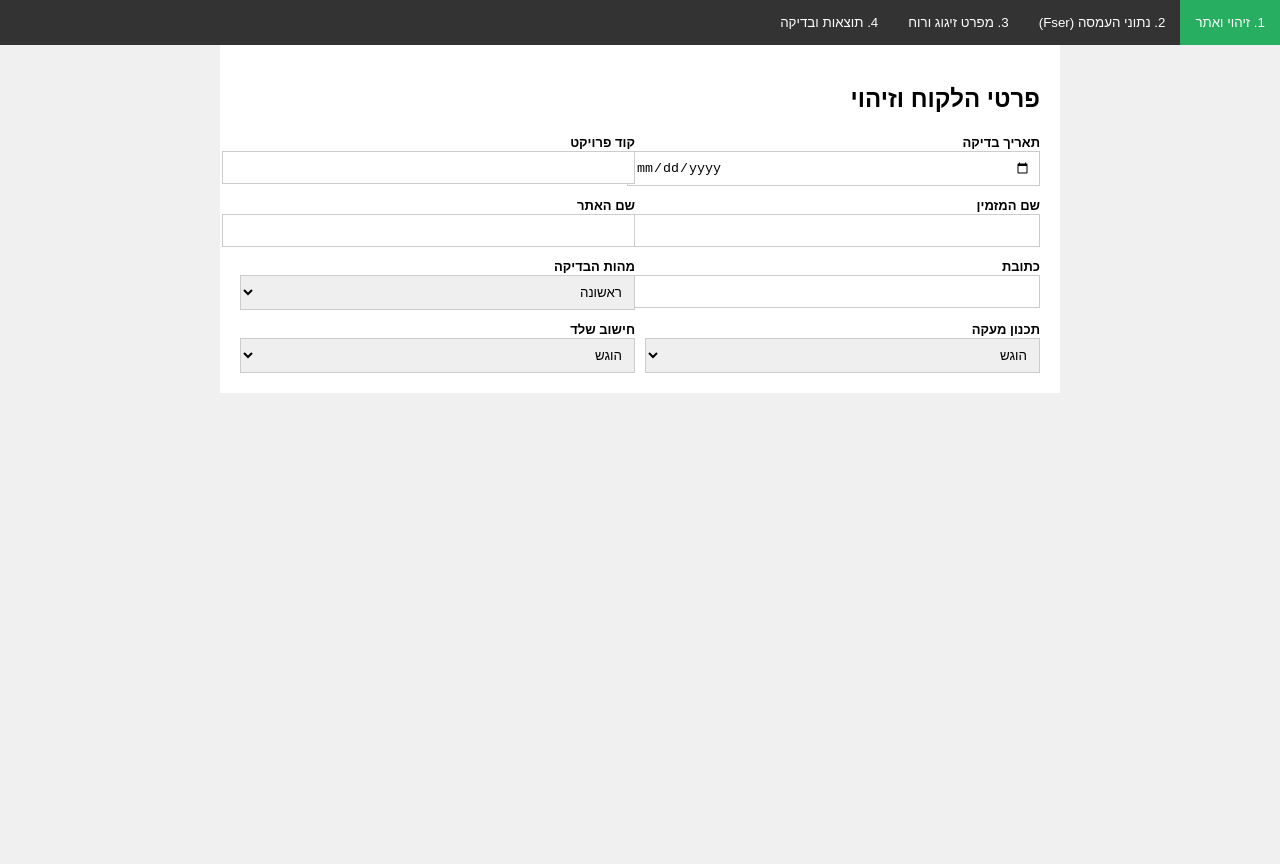
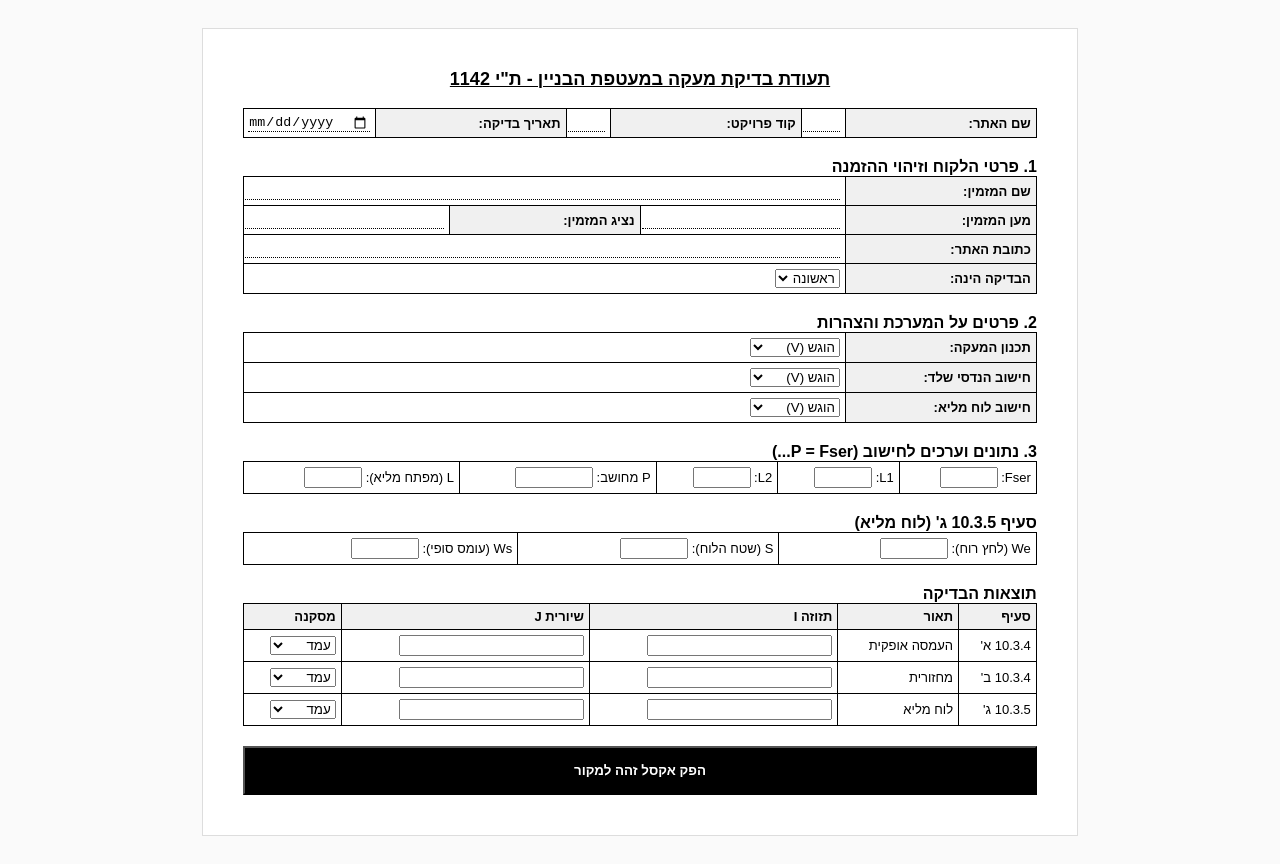
Before and after one commit to amiraharonsystem-cloud/railing-calculator., a website: page public/index.html in a window 1280 px wide. Before the commit the page ends 800 px from the top, so only its background shows below. Drawn offline with Linux system fonts and the light colour scheme.

Commit message:
Update index.html

```diff
--- a/public/index.html
+++ b/public/index.html
@@ -2,95 +2,93 @@
 <html lang="he" dir="rtl">
 <head>
     <meta charset="UTF-8">
-    <title>דו"ח 1142 סופי</title>
     <style>
-        body { font-family: sans-serif; direction: rtl; background: #f0f0f0; margin: 0; }
-        .tab-nav { background: #333; display: flex; overflow-x: auto; }
-        .tab-nav button { color: white; padding: 15px; border: none; background: none; cursor: pointer; }
-        .tab-nav button.active { background: #27ae60; }
-        .page { display: none; padding: 20px; max-width: 800px; margin: auto; background: white; }
-        .page.active { display: block; }
-        .grid { display: grid; grid-template-columns: 1fr 1fr; gap: 10px; }
-        label { font-weight: bold; font-size: 13px; }
-        input, select { width: 100%; padding: 8px; border: 1px solid #ccc; }
-        .btn-save { background: #27ae60; color: white; width: 100%; padding: 20px; margin-top: 20px; border: none; font-size: 18px; }
+        body { font-family: "Arial", sans-serif; background: #fafafa; direction: rtl; padding: 20px; }
+        .doc-page { background: white; width: 210mm; margin: auto; padding: 40px; border: 1px solid #ddd; }
+        .table-section { width: 100%; border-collapse: collapse; margin-bottom: 20px; }
+        .table-section td { border: 1px solid #000; padding: 5px; font-size: 13px; }
+        .header-title { text-align: center; font-weight: bold; font-size: 18px; text-decoration: underline; }
+        .input-inline { border: none; border-bottom: 1px dotted #000; width: 100%; outline: none; }
+        .bg-gray { background: #f0f0f0; font-weight: bold; width: 180px; }
+        .btn-submit { background: #000; color: #fff; padding: 15px; width: 100%; cursor: pointer; font-weight: bold; }
     </style>
 </head>
 <body>
 
-<div class="tab-nav">
-    <button class="active" onclick="show(0)">1. זיהוי ואתר</button>
-    <button onclick="show(1)">2. נתוני העמסה (Fser)</button>
-    <button onclick="show(2)">3. מפרט זיגוג ורוח</button>
-    <button onclick="show(3)">4. תוצאות ובדיקה</button>
-</div>
+<div class="doc-page">
+    <div class="header-title">תעודת בדיקת מעקה במעטפת הבניין - ת"י 1142</div>
+    <br>
 
-<div class="page active" id="p0">
-    <h2>פרטי הלקוח וזיהוי</h2>
-    <div class="grid">
-        <div><label>תאריך בדיקה</label><input type="date" id="testDate"></div>
-        <div><label>קוד פרויקט</label><input type="text" id="projectId"></div>
-        <div><label>שם המזמין</label><input type="text" id="clientName"></div>
-        <div><label>שם האתר</label><input type="text" id="siteName"></div>
-        <div><label>כתובת</label><input type="text" id="siteAddress"></div>
-        <div><label>מהות הבדיקה</label><select id="testType"><option>ראשונה</option><option>חוזרת</option></select></div>
-        <div><label>תכנון מעקה</label><select id="planStatus"><option>הוגש</option><option>לא הוגש</option></select></div>
-        <div><label>חישוב שלד</label><select id="engStatus"><option>הוגש</option><option>לא הוגש</option></select></div>
-    </div>
-</div>
+    <table class="table-section">
+        <tr>
+            <td class="bg-gray">שם האתר:</td><td><input id="siteName" class="input-inline"></td>
+            <td class="bg-gray">קוד פרויקט:</td><td><input id="projectId" class="input-inline"></td>
+            <td class="bg-gray">תאריך בדיקה:</td><td><input type="date" id="testDate" class="input-inline"></td>
+        </tr>
+    </table>
 
-<div class="page" id="p1">
-    <h2>נתונים וערכים לחישוב</h2>
-    <div class="grid">
-        <div><label>Fser (ק"נ/מ')</label><input type="text" id="Fser"></div>
-        <div><label>L1 (מ')</label><input type="text" id="L1"></div>
-        <div><label>L2 (מ')</label><input type="text" id="L2"></div>
-        <div><label>L מפתח לוח מילוי (מ')</label><input type="text" id="L_fill"></div>
-    </div>
-</div>
+    <div style="font-weight: bold;">1. פרטי הלקוח וזיהוי ההזמנה</div>
+    <table class="table-section">
+        <tr><td class="bg-gray">שם המזמין:</td><td colspan="3"><input id="clientName" class="input-inline"></td></tr>
+        <tr>
+            <td class="bg-gray">מען המזמין:</td><td><input id="clientAddress" class="input-inline"></td>
+            <td class="bg-gray">נציג המזמין:</td><td><input id="presenterName" class="input-inline"></td>
+        </tr>
+        <tr><td class="bg-gray">כתובת האתר:</td><td colspan="3"><input id="siteAddress" class="input-inline"></td></tr>
+        <tr><td class="bg-gray">הבדיקה הינה:</td><td colspan="3"><select id="testType"><option>ראשונה</option><option>חוזרת</option></select></td></tr>
+    </table>
 
-<div class="page" id="p2">
-    <h2>מפרט זיגוג וחישובי רוח</h2>
-    <div class="grid">
-        <div><label>עובי שמשה (מ"מ)</label><input type="text" id="glassThick"></div>
-        <div><label>סימון יצרן</label><select id="glassMark"><option>קיים</option><option>לא קיים</option></select></div>
-        <div><label>סוג שמשה</label><input type="text" id="glassType"></div>
-        <div><label>חפיפה למסגרת (מ"מ)</label><input type="text" id="overlap"></div>
-        <div><label>We - לחץ רוח (נ'/מ"ר)</label><input type="text" id="we_val"></div>
-        <div><label>S - שטח הלוח (מ"ר)</label><input type="text" id="S_area"></div>
-    </div>
-</div>
+    <div style="font-weight: bold;">2. פרטים על המערכת והצהרות</div>
+    <table class="table-section">
+        <tr><td class="bg-gray">תכנון המעקה:</td><td><select id="planOk"><option>הוגש (V)</option><option>לא הוגש (X)</option></select></td></tr>
+        <tr><td class="bg-gray">חישוב הנדסי שלד:</td><td><select id="engOk"><option>הוגש (V)</option><option>לא הוגש (X)</option></select></td></tr>
+        <tr><td class="bg-gray">חישוב לוח מליא:</td><td><select id="glassOk"><option>הוגש (V)</option><option>לא הוגש (X)</option></select></td></tr>
+    </table>
 
-<div class="page" id="p3">
-    <h2>תוצאות בדיקה (10.3.4 / 10.3.5)</h2>
-    <table border="1" width="100%">
-        <tr><th>סעיף</th><th>תזוזה I</th><th>שיורית J</th><th>מסקנה</th></tr>
-        <tr><td>10.3.4 א'</td><td><input id="hor_a"></td><td><input id="res_a"></td><td><select id="stat_a"><option>עמד</option><option>לא עמד</option></select></td></tr>
-        <tr><td>10.3.4 ב'</td><td><input id="hor_b"></td><td><input id="res_b"></td><td><select id="stat_b"><option>עמד</option><option>לא עמד</option></select></td></tr>
-        <tr><td>10.3.5 ג'</td><td><input id="hor_c"></td><td><input id="res_c"></td><td><select id="stat_c"><option>עמד</option><option>לא עמד</option></select></td></tr>
+    <div style="font-weight: bold;">3. נתונים וערכים לחישוב (P = Fser...)</div>
+    <table class="table-section">
+        <tr>
+            <td>Fser: <input id="Fser" style="width:50px"></td>
+            <td>L1: <input id="L1" style="width:50px"></td>
+            <td>L2: <input id="L2" style="width:50px"></td>
+            <td>P מחושב: <input id="P_calc" style="width:70px"></td>
+            <td>L (מפתח מליא): <input id="L_fill" style="width:50px"></td>
+        </tr>
     </table>
-    <button class="btn-save" onclick="save()">הורד אקסל - העתק מושלם</button>
+
+    <div style="font-weight: bold;">סעיף 10.3.5 ג' (לוח מליא)</div>
+    <table class="table-section">
+        <tr>
+            <td>We (לחץ רוח): <input id="We" style="width:60px"></td>
+            <td>S (שטח הלוח): <input id="S_area" style="width:60px"></td>
+            <td>Ws (עומס סופי): <input id="Ws_total" style="width:60px"></td>
+        </tr>
+    </table>
+
+    <div style="font-weight: bold;">תוצאות הבדיקה</div>
+    <table class="table-section">
+        <tr class="bg-gray"><td>סעיף</td><td>תאור</td><td>תזוזה I</td><td>שיורית J</td><td>מסקנה</td></tr>
+        <tr><td>10.3.4 א'</td><td>העמסה אופקית</td><td><input id="hor_1034a"></td><td><input id="res_1034a"></td><td><select id="stat_1034a"><option>עמד</option><option>לא עמד</option></select></td></tr>
+        <tr><td>10.3.4 ב'</td><td>מחזורית</td><td><input id="hor_1034b"></td><td><input id="res_1034b"></td><td><select id="stat_1034b"><option>עמד</option><option>לא עמד</option></select></td></tr>
+        <tr><td>10.3.5 ג'</td><td>לוח מליא</td><td><input id="hor_1035c"></td><td><input id="res_1035c"></td><td><select id="stat_1035c"><option>עמד</option><option>לא עמד</option></select></td></tr>
+    </table>
+
+    <button class="btn-submit" onclick="generate()">הפק אקסל זהה למקור</button>
 </div>
 
 <script>
-    function show(i) {
-        document.querySelectorAll('.page').forEach(p=>p.classList.remove('active'));
-        document.querySelectorAll('.tab-nav button').forEach(b=>b.classList.remove('active'));
-        document.getElementById('p'+i).classList.add('active');
-        event.target.classList.add('active');
-    }
-    async function save() {
-        const d = {};
-        document.querySelectorAll('input, select').forEach(el => d[el.id] = el.value);
+    async function generate() {
+        const data = {};
+        document.querySelectorAll('input, select').forEach(el => data[el.id] = el.value);
         const res = await fetch('/generate-excel', {
             method: 'POST',
             headers: {'Content-Type': 'application/json'},
-            body: JSON.stringify(d)
+            body: JSON.stringify(data)
         });
         const blob = await res.blob();
         const a = document.createElement('a');
         a.href = URL.createObjectURL(blob);
-        a.download = "Report.xlsx";
+        a.download = "Report_1142.xlsx";
         a.click();
     }
 </script>
```
